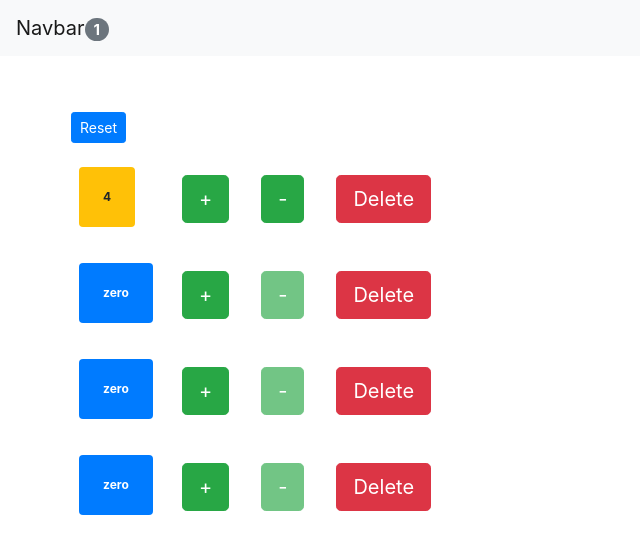
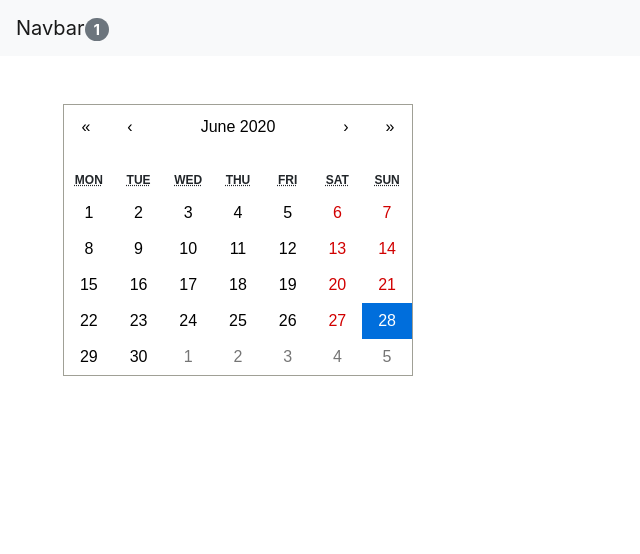
Before and after one commit to chalanika/Simple-Ract-App, a React (Create React App) app in the folder frontend/: page / in a window 1280 px wide. Shown: the top 554 px of the page, without its empty margins (0-640 px from the left). Built offline with nearby package versions, Linux system fonts and the light colour scheme.

Commit message:
get date from calender

```diff
--- a/frontend/package.json
+++ b/frontend/package.json
@@ -6,7 +6,7 @@
     "@testing-library/jest-dom": "^4.2.4",
     "@testing-library/react": "^9.5.0",
     "@testing-library/user-event": "^7.2.1",
-    "bootstrap": "^4.4.1",
+    "bootstrap": "^4.5.0",
     "react": "^16.13.1",
     "react-calendar": "^3.1.0",
     "react-dom": "^16.13.1",
--- a/frontend/src/App.js
+++ b/frontend/src/App.js
@@ -3,6 +3,7 @@ import logo from './logo.svg';
 import './App.css';
 import Navbar from './components/navbar';
 import Counters from './components/counters';
+import MyApp from './components/MyApp';
 
 
 class App extends Component {
@@ -70,13 +71,14 @@ class App extends Component {
           totalCounters ={this.state.counters.filter(c=> c.value !== 0).length}
         />
         <main className="container m-5">
-          <Counters
+          {/* <Counters
             counters={this.state.counters}
             onDelete={this.handleDelete}
             onReset={this.handleReset}
             onIncrement={this.handleIncrement}
             onDecrement={this.handleDecrement}
-          />
+          /> */}
+          <MyApp />
         </main>
       </div >
     );
--- /dev/null
+++ b/frontend/src/components/MyApp.js
@@ -0,0 +1,21 @@
+import React, { Component } from "react";
+import Calendar from  'react-calendar';
+import 'react-calendar/dist/Calendar.css';
+
+class MyApp extends Component {
+  state = {
+    date: new Date(),
+  };
+
+  onChange = (date) => this.setState({ date });
+
+  render() {
+    return (
+      <div>
+        <Calendar onChange={this.onChange} value={this.state.date} />
+      </div>
+    );
+  }
+}
+
+export default MyApp;
```
Also changed, not shown: 1 other file (tests, documents, lock files or other folders).
